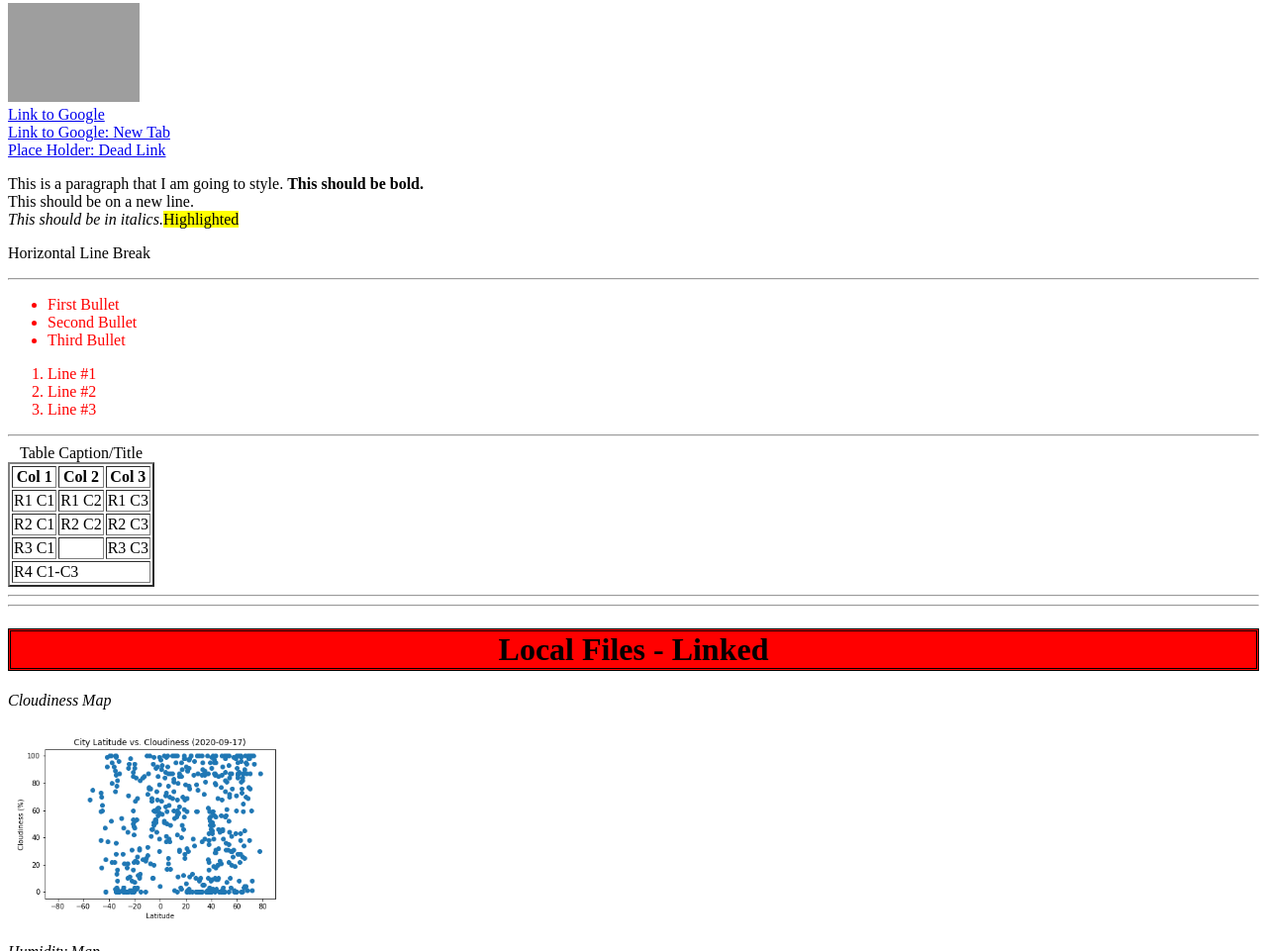
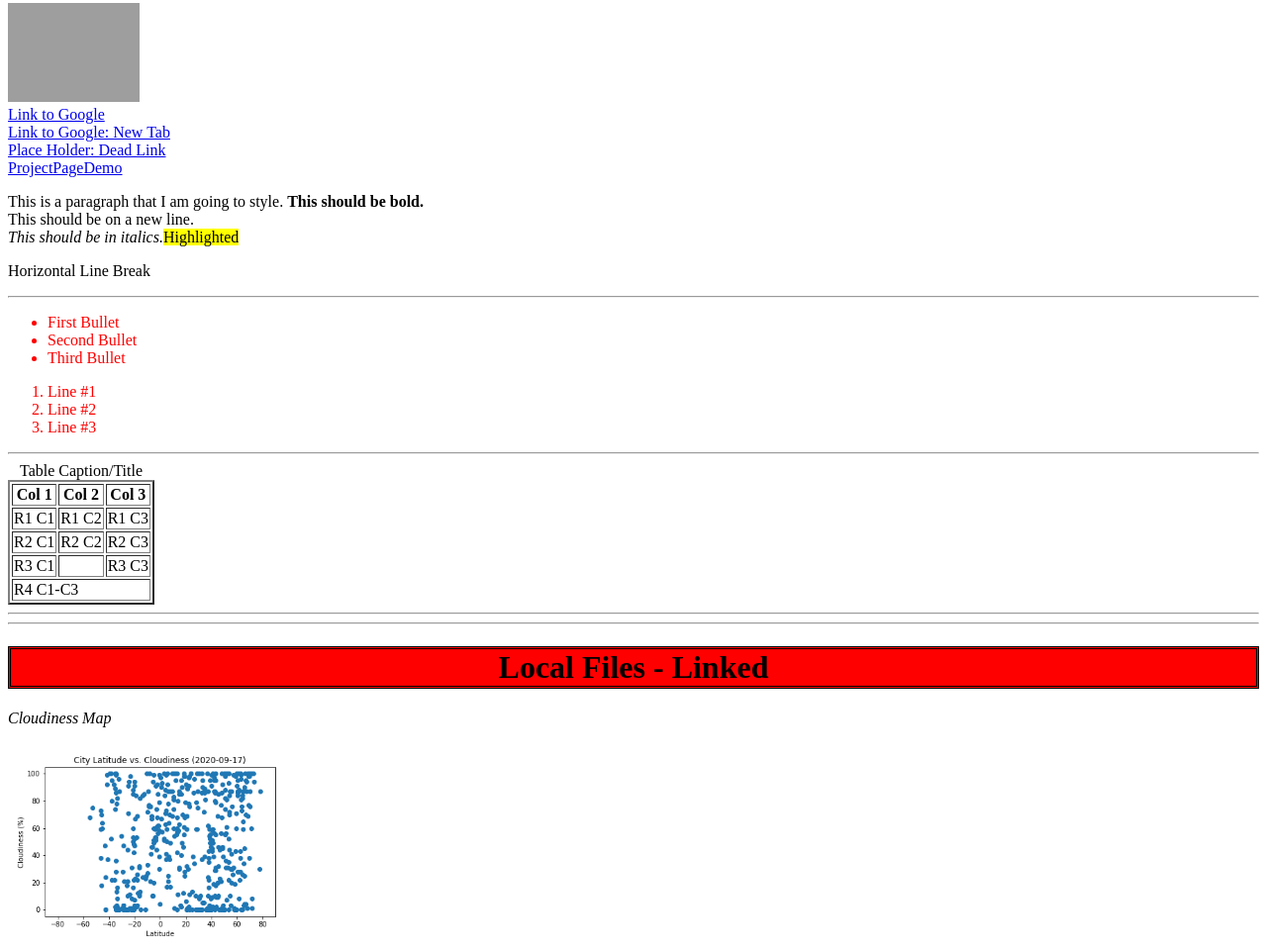
Before and after one commit to norewiler/norewiler.github.io, a plain HTML site: page index.html in a window 1280 px wide. Shown: the part 1303-2264 px from the top of the page at 99% size. Drawn offline with Linux system fonts and the light colour scheme; grey boxes are pictures that could not be loaded.

Commit message:
added project page demo link

```diff
--- a/index.html
+++ b/index.html
@@ -76,6 +76,8 @@
     <a href=https://www.google.com/ target="_blank">Link to Google: New Tab </a>
     <br>
     <a href="#">Place Holder: Dead Link</a>
+    <br>
+    <a href="https://norewiler.github.io/projectPageDemo/">ProjectPageDemo</a>
     <p>This is a paragraph that I am going to style.
         <strong>This should be bold.</strong>
         <br>
```
